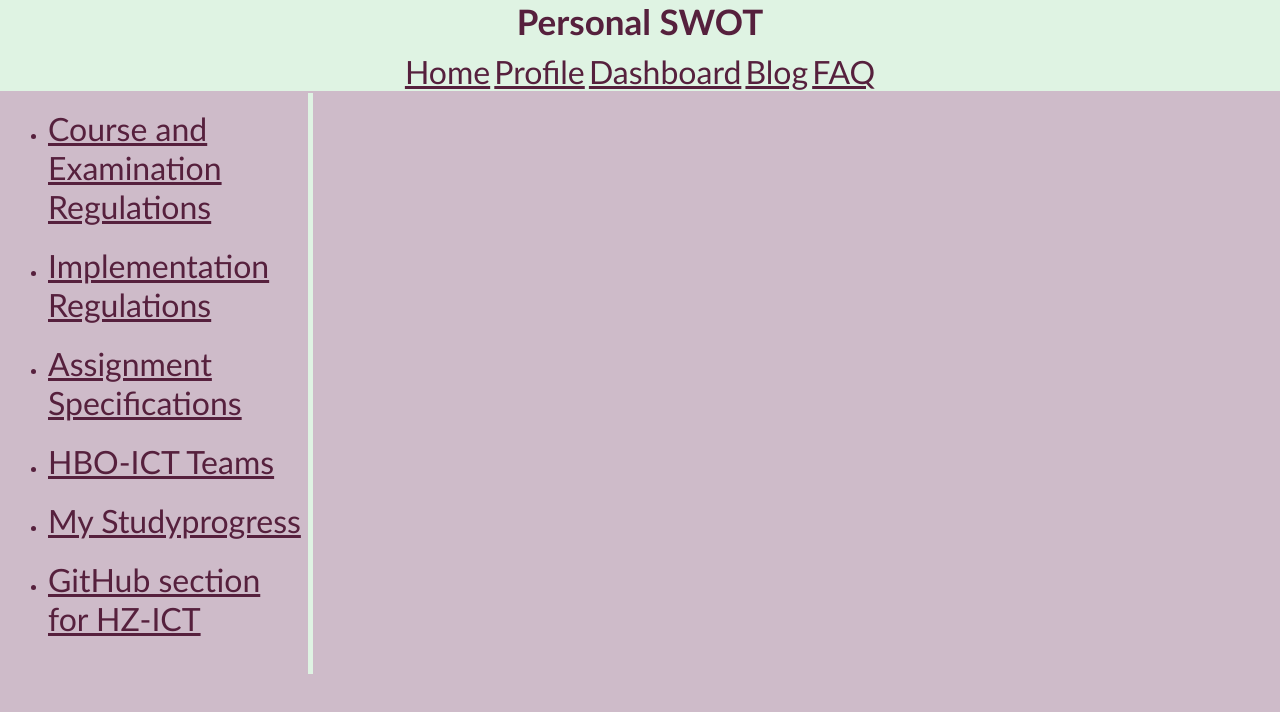
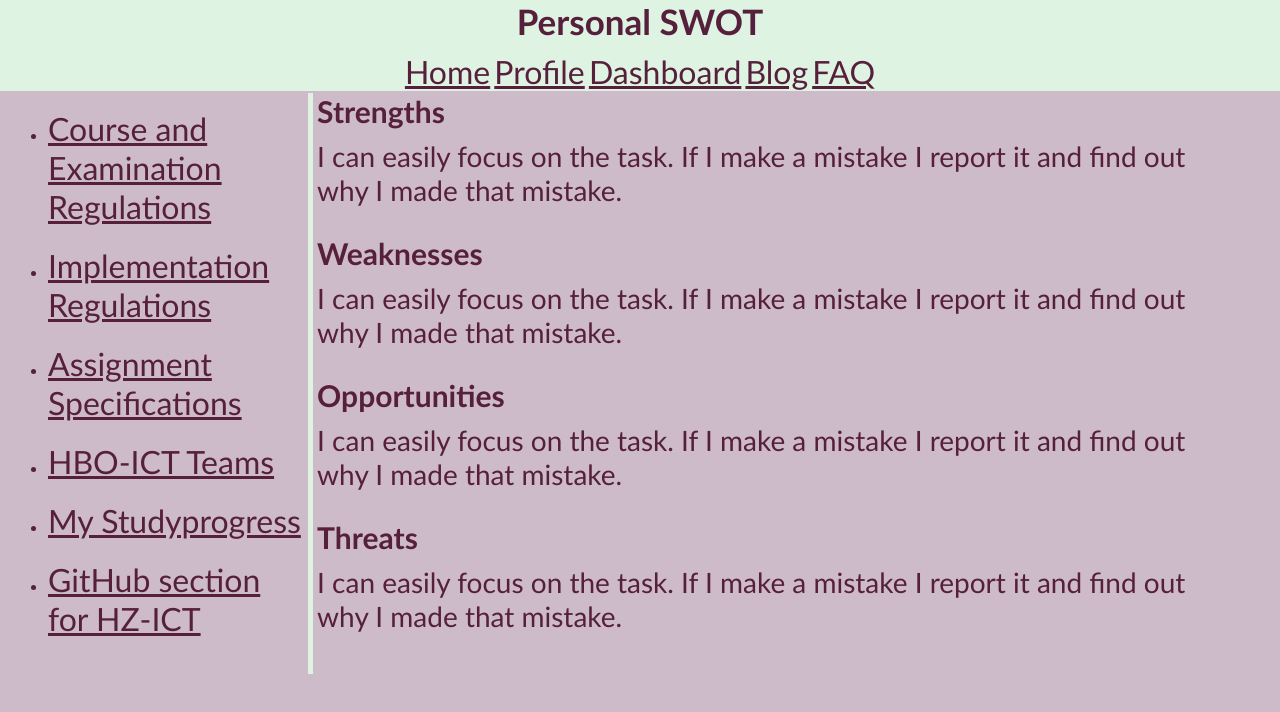
Before and after one commit to TonevS/TonevS.github.io, a plain HTML site: page blog-pages/personal-swot.html in a window 1280 px wide. Drawn offline with Linux system fonts and the light colour scheme.

Commit message:
Version: 0.05a

```diff
--- a/blog-pages/personal-slot.html
+++ b/blog-pages/personal-swot.html
@@ -40,7 +40,20 @@
         </div>
         <article>
             <section>
-
+                <h2>Strengths</h2>
+                <p>I can easily focus on the task. If I make a mistake I report it and find out why I made that mistake.</p>
+            </section>
+            <section>
+                <h2>Weaknesses</h2>
+                <p>I can easily focus on the task. If I make a mistake I report it and find out why I made that mistake.</p>
+            </section>
+            <section>
+                <h2>Opportunities</h2>
+                <p>I can easily focus on the task. If I make a mistake I report it and find out why I made that mistake.</p>
+            </section>
+            <section>
+                <h2>Threats</h2>
+                <p>I can easily focus on the task. If I make a mistake I report it and find out why I made that mistake.</p>
             </section>
         </article>
     </main>
--- a/styles.css
+++ b/styles.css
@@ -46,6 +46,7 @@ nav a, div a{
 }
 p{
     font-size: 28px;
+    margin-top: 0px;
 }
 ul li{
     padding-bottom:5px;
```
Also changed, not shown: blog.html (+1 -1 lines).
